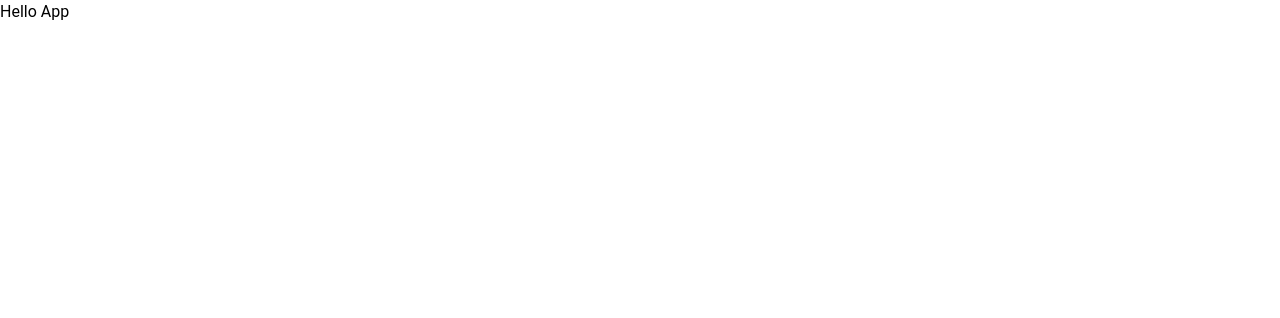
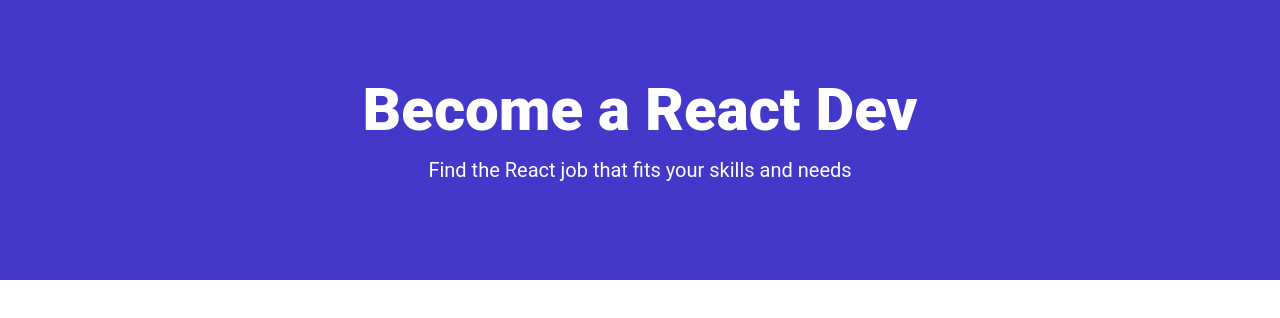
Before and after one commit to AW-2021/react-jobs-project, a React (Vite) app: page / in a window 1280 px wide. Shown: the top 318 px of the page. Built offline with nearby package versions, Linux system fonts and the light colour scheme.

Commit message:
Created HomePage.jsx and MainLayout.jsx

```diff
--- a/src/App.jsx
+++ b/src/App.jsx
@@ -4,14 +4,11 @@
   createRoutesFromElements,
   RouterProvider
 } from "react-router-dom";
-import Navbar from "./components/Navbar";
-import Hero from "./components/Hero";
-import HomeCards from "./components/HomeCards";
-import JobListings from "./components/JobListings";
-import ViewAllJobs from "./components/ViewAllJobs";
+import HomePage from "./pages/HomePage";
+import MainLayout from "./layouts/MainLayout";
 
 const router = createBrowserRouter(
-  createRoutesFromElements(<Route index element={ <h1>Hello App</h1> } />)
+  createRoutesFromElements(<Route index element={<HomePage />} />)
 );
 
 const App = () => {
--- /dev/null
+++ b/src/layouts/MainLayout.jsx
@@ -0,0 +1,8 @@
+
+const MainLayout = () => {
+  return (
+    <div>MainLayout</div>
+  )
+}
+
+export default MainLayout
--- /dev/null
+++ b/src/pages/HomePage.jsx
@@ -0,0 +1,11 @@
+import Hero from "../components/Hero";
+
+const HomePage = () => {
+  return (
+    <>
+      <Hero />
+    </>
+  );
+};
+
+export default HomePage;
```
